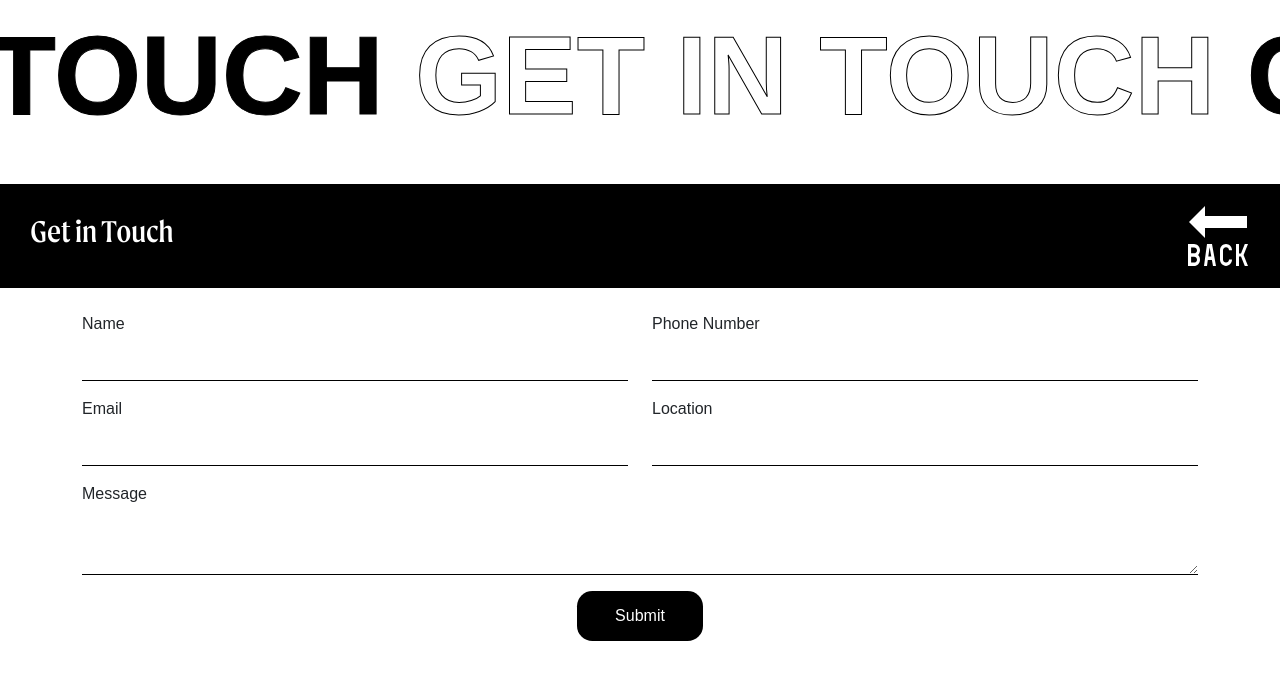
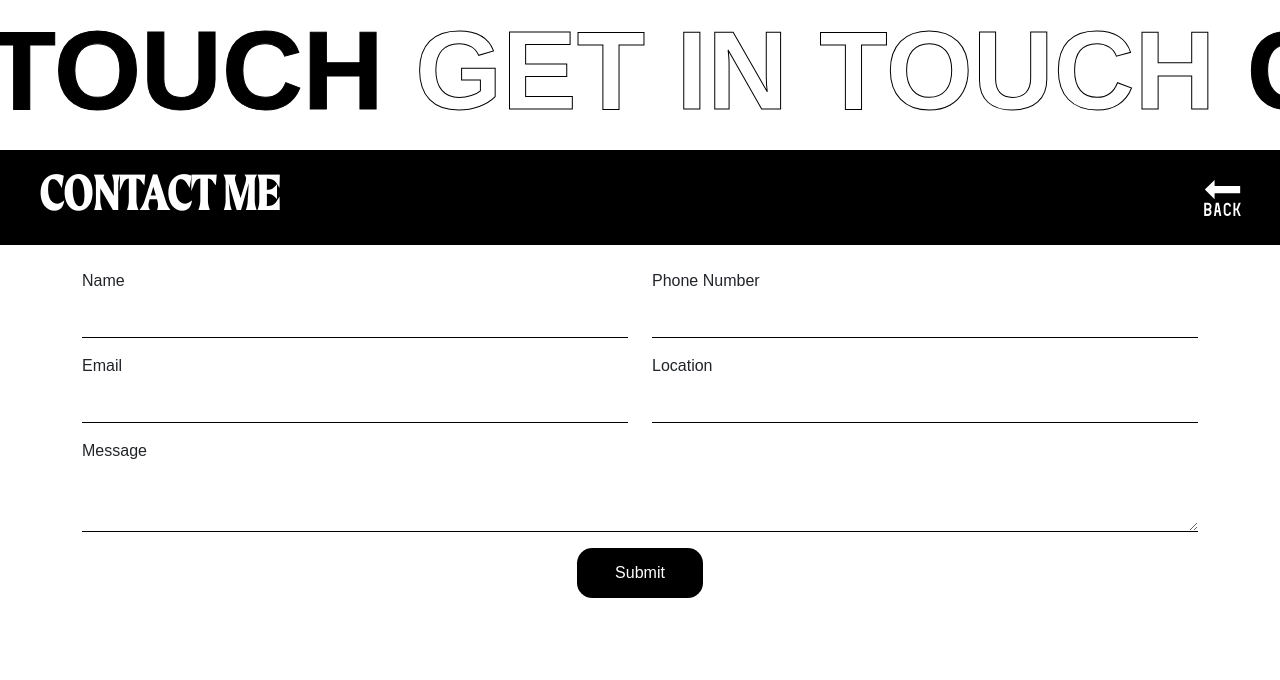
Before and after one commit to ait-varun/varun-portfolio, a Next.js app: page /get-in-touch in a window 1280 px wide. Shown: the top 680 px of the page. Built offline with nearby package versions, Linux system fonts and the light colour scheme.

Commit message:
updated css for form

```diff
--- a/src/app/components/contact/page.js
+++ b/src/app/components/contact/page.js
@@ -4,7 +4,7 @@ import { useState } from "react";
 import styles from "./page.module.css";
 import Image from "next/image";
 import arrow from "../../assets/images/back-arrow-svgrepo-com.svg";
-
+import Link from "next/link";
 export default function ContactForm() {
   const {
     register,
@@ -19,6 +19,7 @@ export default function ContactForm() {
     console.log(data);
     reset(); // Reset form fields
     setShowMessage(true);
+    isValid?.name && isValid?.email && isValid?.message && isValid?.phone;
     setTimeout(() => {
       setShowMessage(false); // Hide the message after 3 seconds
     }, 3000);
@@ -27,9 +28,12 @@ export default function ContactForm() {
   return (
     <form onSubmit={handleSubmit(onSubmit)} className={styles.contactForm}>
       <div
-        className={`${styles.getInTouch} d-flex align-items-center justify-content-between my-4`}>
-        <h2>Get in Touch</h2>
-        <Image src={arrow} alt="back-button" />
+        className={`${styles.getInTouch} d-flex align-items-center justify-content-between mb-4`}>
+        <h1>CONTACT ME</h1>
+        <Link href="/">
+          {" "}
+          <Image src={arrow} alt="back-button" />
+        </Link>
       </div>
       {showMessage && (
         <div className="alert alert-success mb-3" role="alert">
@@ -70,7 +74,10 @@ export default function ContactForm() {
               }`}
               {...register("contact", {
                 required: "Phone Number is required",
-                pattern: { value: /^\d{10}$/, message: "Invalid phone number" },
+                pattern: {
+                  value: /^\d{10}$/,
+                  message: "Invalid phone number",
+                },
               })}
             />
             {errors.contact && (
--- a/src/app/components/contact/page.module.css
+++ b/src/app/components/contact/page.module.css
@@ -2,8 +2,13 @@
   font-family: "Moret", sans-serif;
   background: black;
   color: #fff;
-  padding: 20px 30px;
+  padding: 1vw 3vw;
   margin-bottom: 0px;
+}
+
+
+.getInTouch img{
+  width: 3vw;
 }
 
 .contactForm input,
@@ -12,6 +17,14 @@
   border-bottom: 1px solid black;
   border-radius: 0px;
 }
+
+.contactForm input:focus,
+.contactForm textarea:focus {
+  outline: none;
+  box-shadow: none;
+  border-color: #000000;
+}
+
 
 .contactForm .formBtn {
   text-align: center;
--- a/src/app/get-in-touch/page.module.css
+++ b/src/app/get-in-touch/page.module.css
@@ -9,7 +9,7 @@
   position: relative;
   width: 100vw;
   max-width: 100%;
-  height: 160px;
+  height: 150px;
   /* overflow: hidden; */
 }
 
```
